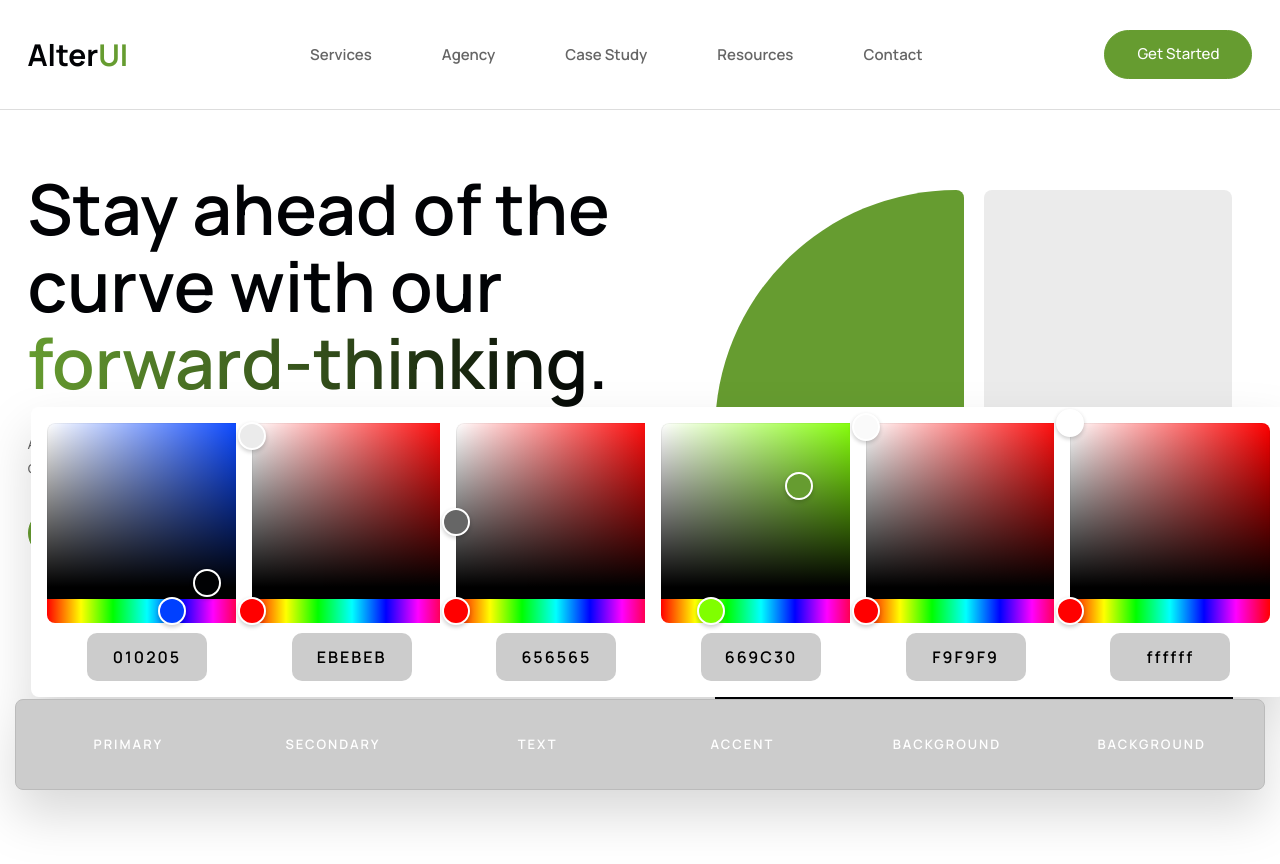
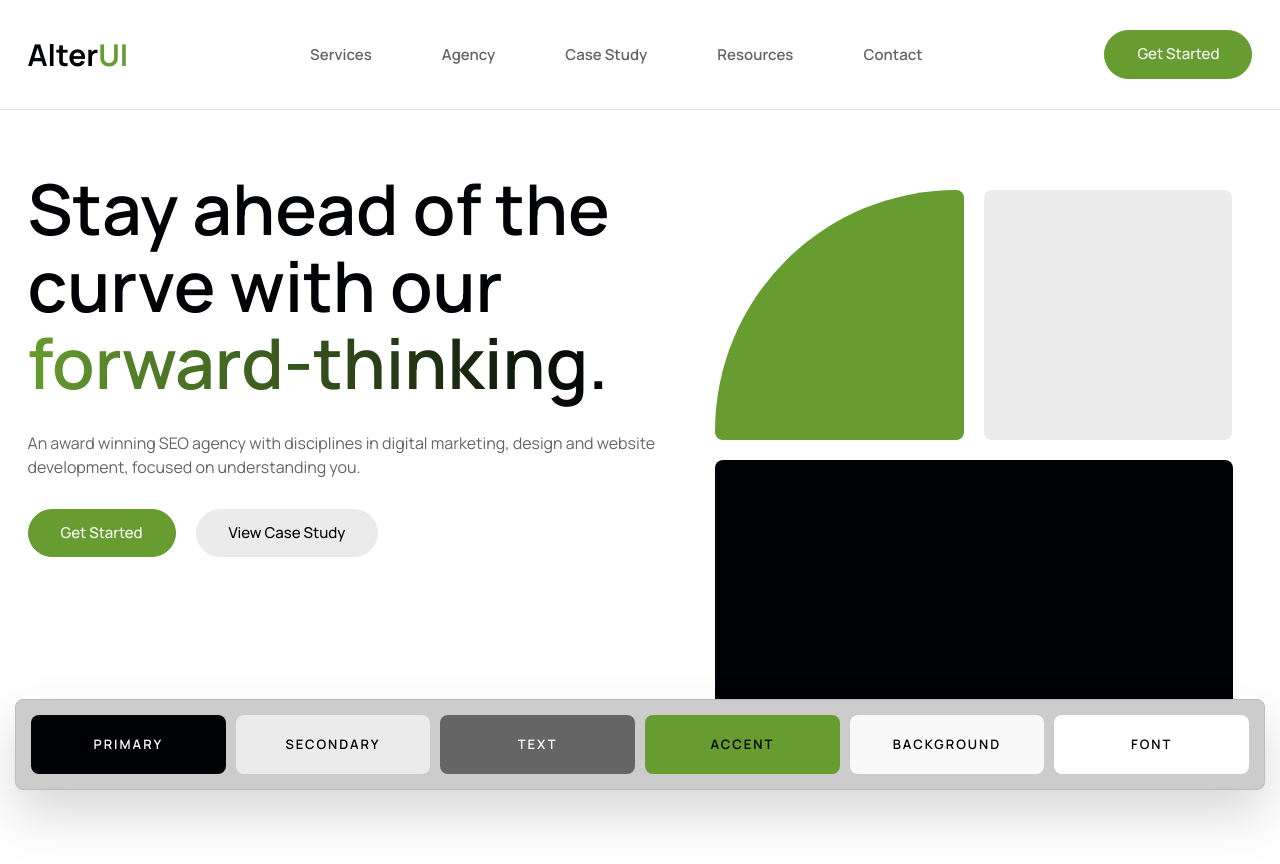
Before and after one commit to moazamdev/alter-ui, a React (Vite) app: page / in a window 1280 px wide. Shown: the top 864 px of the page. Built offline with nearby package versions, Linux system fonts and the light colour scheme.

Commit message:
Updating the control colors with the color picker

```diff
--- a/src/components/control-bar.jsx
+++ b/src/components/control-bar.jsx
@@ -7,7 +7,6 @@ const ControlBar = () => {
 		<div className="flex justify-center items-center w-full mx-auto my-0 px-2.5 py-[20px] md:py-[50px]">
 			<div className="w-[min(100%_-_15px,1250px)] border border-[#bbb] p-[15px] rounded-lg grid grid-cols-6 gap-[10px] bg-[#ccc] fixed bottom-[10px] drop-shadow-2xl">
 				<ControlButton colorValue={"#010205"} buttonText={"Primary"} />
-
 				<ControlButton
 					colorValue={"#EBEBEB"}
 					buttonText={"Secondary"}
@@ -18,41 +17,7 @@ const ControlBar = () => {
 					colorValue={"#F9F9F9"}
 					buttonText={"Background"}
 				/>
-				<ControlButton
-					colorValue={"#ffffff"}
-					buttonText={"Background"}
-				/>
-
-				{/* <div
-					// onClick={() => alert("hello")}
-					className={`${classes} bg-primary text-white`}
-				>
-					Primary
-					<div className="absolute bottom-[130%] left-0 right-0 w-[300px] h-auto p-5 bg-[#fff] rounded-lg flex justify-center items-center text-[10px] flex flex-col gap-[10px]">
-						<HslaColorPicker />
-						<HexColorInput
-							style={{
-								borderRadius: "10px",
-								width: "60%",
-								height: "3em",
-								background: "#ccc",
-								color: "black",
-								textAlign: "center",
-								fontSize: "16px",
-								outline: "none",
-							}}
-						/>
-					</div>
-				</div> */}
-				{/* <div className={`${classes} bg-secondary text-black`}>
-					Secondary
-				</div>
-				<div className={`${classes} bg-text text-white`}>Text</div>
-				<div className={`${classes} bg-accent text-white`}>Accent</div>
-				<div className={`${classes} bg-mainbg text-black`}>
-					Background
-				</div>
-				<div className={`${classes} bg-white text-black`}>Font</div> */}
+				<ControlButton colorValue={"#ffffff"} buttonText={"Font"} />
 			</div>
 		</div>
 	);
--- a/src/components/control-button.jsx
+++ b/src/components/control-button.jsx
@@ -6,12 +6,28 @@ const ControlButton = ({ colorValue, buttonText }) => {
 	console.log("colorValue: ", colorValue);
 	console.log("color: ", color);
 	console.log(typeof color);
+	const getTextColor = (backgroundColor) => {
+		// Convert background color to RGB values
+		const rgb = parseInt(backgroundColor.slice(1), 16);
+		const r = (rgb >> 16) & 0xff;
+		const g = (rgb >> 8) & 0xff;
+		const b = (rgb >> 0) & 0xff;
+
+		// Calculate brightness using luminance formula
+		const brightness = (0.299 * r + 0.587 * g + 0.114 * b) / 255;
+
+		// Return dark or light text color based on brightness
+		return brightness > 0.5 ? "text-black" : "text-white";
+	};
 	return (
 		<div
-			className={`relative font-semibold text-center uppercase tracking-[2px] text-[13px] px-[30px] py-[20px] rounded-lg select-none cursor-pointer text-white bg-[${color}]`}
+			className={`relative font-semibold text-center uppercase tracking-[2px] text-[13px] px-[30px] py-[20px] rounded-lg select-none cursor-pointer ${getTextColor(
+				color
+			)}`}
+			style={{ background: color }}
 		>
 			{buttonText}
-			<div className="absolute bottom-[130%] left-0 right-0 w-fit h-auto p-4 bg-[#fff] rounded-lg flex justify-center items-center text-[10px] flex flex-col gap-[10px] cursor-default">
+			{/* <div className="absolute bottom-[130%] left-0 right-0 w-fit h-auto p-4 bg-[#fff] rounded-lg flex justify-center items-center text-[10px] flex flex-col gap-[10px] cursor-default">
 				<HexColorPicker color={color} onChange={setColor} />
 				<HexColorInput
 					color={color}
@@ -27,7 +43,7 @@ const ControlButton = ({ colorValue, buttonText }) => {
 						outline: "none",
 					}}
 				/>
-			</div>
+			</div> */}
 		</div>
 	);
 };
```
